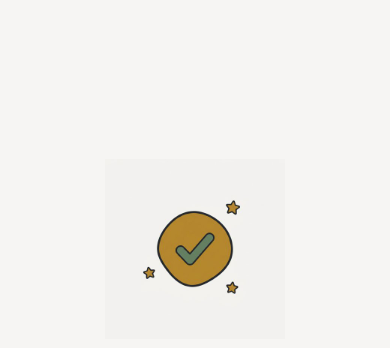
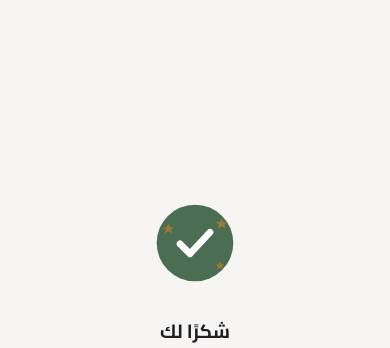
Before and after one commit to ji2v111/Lamsa, a FastAPI app: template app/templates/thanks.html in a window 390 px wide. Shown: the part 136-484 px from the top of the page. Run offline with FastAPI, Linux system fonts and the light colour scheme; the template is opened without the code that fills it, so the values that code supplies are empty.

Commit message:
Replace JPG success images with responsive SVG icon

```diff
--- a/app/templates/thanks.html
+++ b/app/templates/thanks.html
@@ -2,8 +2,40 @@
 {% block title %}شكرًا لك{% endblock %}
 {% block content %}
 <div class="center-state" style="padding:0 30px;">
-  <img class="for-light" src="/static/illustrations/success-light.jpg" alt="" role="presentation"><img class="for-dark" src="/static/illustrations/success-dark.jpg" alt="" role="presentation">
+  <div class="success-icon-wrap">
+    <svg viewBox="0 0 120 120" class="success-svg">
+      <circle cx="60" cy="60" r="46" class="success-circle"/>
+      <path class="success-check" d="M42 61 L54 73 L78 47" fill="none" stroke-width="8" stroke-linecap="round" stroke-linejoin="round"/>
+      <path class="success-star" d="M28,36 L30,41 L35,41 L31,44 L33,49 L28,46 L23,49 L25,44 L21,41 L26,41 Z"/>
+      <path class="success-star" d="M92,30 L94,35 L99,35 L95,38 L97,43 L92,40 L87,43 L89,38 L85,35 L90,35 Z"/>
+      <path class="success-star" d="M90,82 L91.5,85.5 L95.5,85.5 L92.5,88 L94,92 L90,89.5 L86,92 L87.5,88 L84.5,85.5 L88.5,85.5 Z"/>
+    </svg>
+  </div>
   <h2>شكرًا لك</h2>
   <p>وصلت ملاحظتك إلى إدارة {{ tenant.name }} مباشرة، وسيتم التواصل معك إن احتجت ذلك.</p>
 </div>
+
+<style>
+  .success-icon-wrap {
+    display: flex;
+    justify-content: center;
+    align-items: center;
+    margin-bottom: 20px;
+  }
+  .success-svg {
+    width: 100px;
+    height: 100px;
+  }
+  .success-circle {
+    fill: var(--sage);
+    transition: fill 0.2s ease;
+  }
+  .success-check {
+    stroke: #ffffff;
+  }
+  .success-star {
+    fill: var(--brass);
+    transition: fill 0.2s ease;
+  }
+</style>
 {% endblock %}
```
